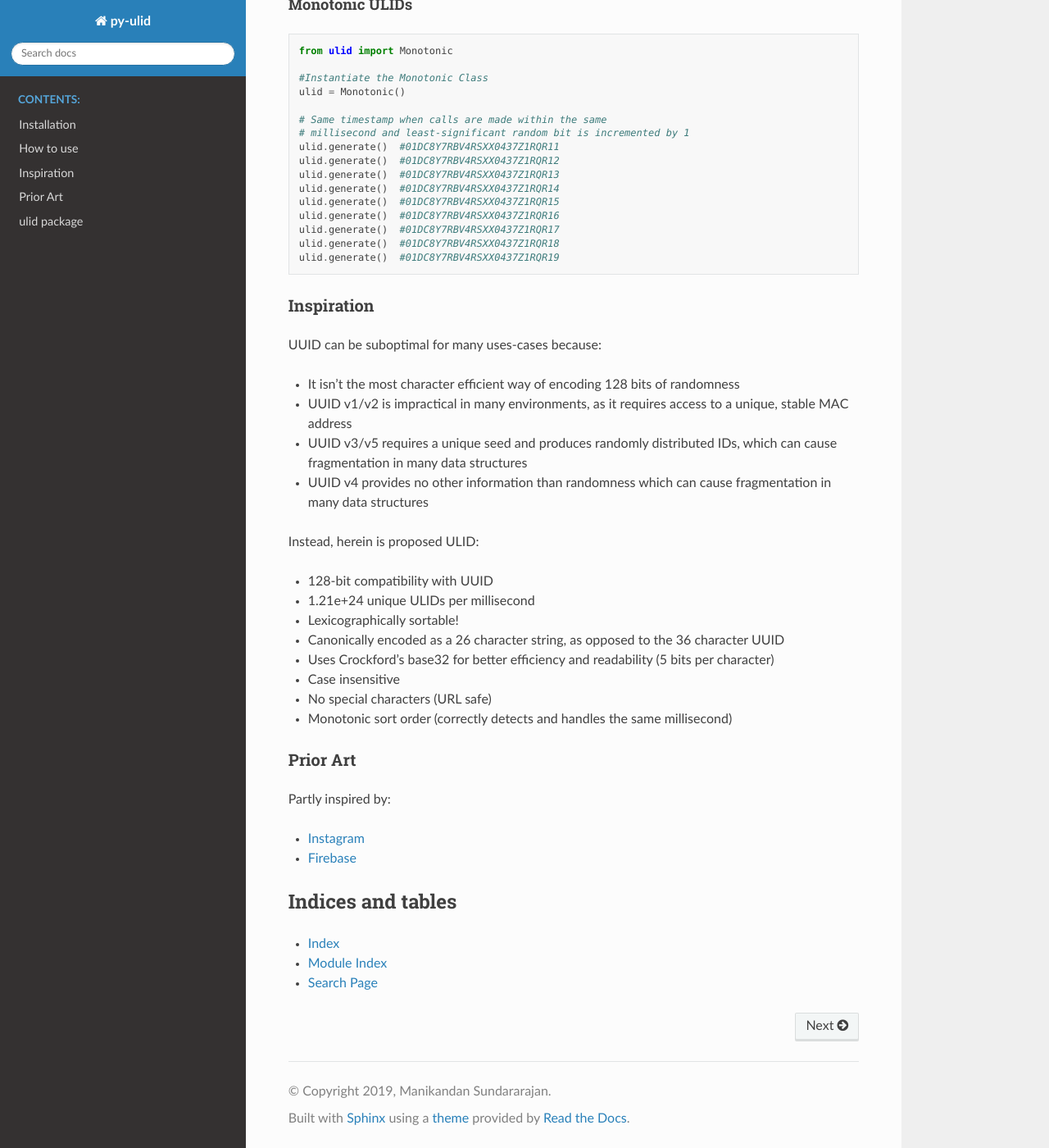
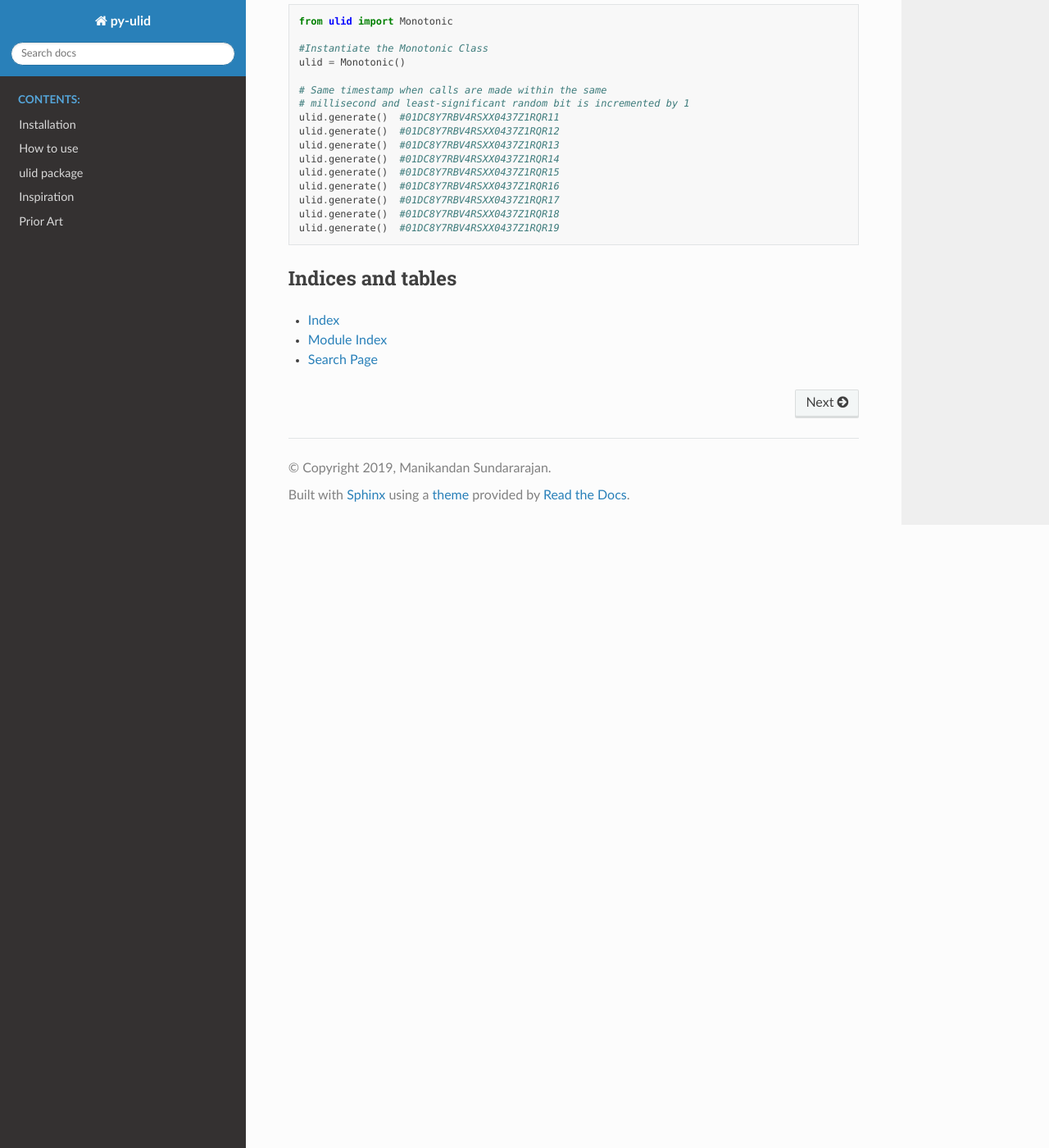
Before and after one commit to itsrainingmani/py-ulid, a Sphinx documentation site: the page built from docs/source/index.rst, in a window 1280 px wide and 1400 px high, scrolled down 1738 px. Shown: the whole window at 82% size. Built offline with Sphinx 7.4.7 and the Read the Docs theme 2.0.0, drawn with Linux system fonts in a browser that asks for light colours; some of the changed text lies outside the part shown.

Commit message:
Add italics when needed in docstrings. Move inpiration and prior art of readme to their own rst file

```diff
--- a/docs/source/index.rst
+++ b/docs/source/index.rst
@@ -12,6 +12,7 @@
 
    readme
    ulid
+   inspiration
 
 README
 ==================
--- a/docs/source/readme.rst
+++ b/docs/source/readme.rst
@@ -1,6 +1,6 @@
 |ulid logo|
 
-The py-ulid library is a minimal and self-contained implementation of
+The py-ulid library is a *minimal*, self-contained implementation of
 the ULID (Universally Unique Lexicographically Sortable Identifier)
 specification in Python. For more information, please refer to the
 `official specification`_.
@@ -15,7 +15,7 @@
    pip install py-ulid
 
 The py-ulid library can be used in any version of python >= 3.5 and does
-not require any additional packages or modules.
+not require *any* additional packages or modules.
 
 How to use
 ----------
@@ -67,45 +67,6 @@
    ulid.generate()  #01DC8Y7RBV4RSXX0437Z1RQR18
    ulid.generate()  #01DC8Y7RBV4RSXX0437Z1RQR19
 
-Inspiration
------------
-
-UUID can be suboptimal for many uses-cases because:
-
--  It isn't the most character efficient way of encoding 128 bits of
-   randomness
--  UUID v1/v2 is impractical in many environments, as it requires access
-   to a unique, stable MAC address
--  UUID v3/v5 requires a unique seed and produces randomly distributed
-   IDs, which can cause fragmentation in many data structures
--  UUID v4 provides no other information than randomness which can cause
-   fragmentation in many data structures
-
-Instead, herein is proposed ULID:
-
--  128-bit compatibility with UUID
--  1.21e+24 unique ULIDs per millisecond
--  Lexicographically sortable!
--  Canonically encoded as a 26 character string, as opposed to the 36
-   character UUID
--  Uses Crockford's base32 for better efficiency and readability (5 bits
-   per character)
--  Case insensitive
--  No special characters (URL safe)
--  Monotonic sort order (correctly detects and handles the same
-   millisecond)
-
-Prior Art
----------
-
-Partly inspired by:
-
--  `Instagram`_
--  `Firebase`_
-
 .. _official specification: https://github.com/ulid/spec
 .. _PyPi: https://pypi.org/project/py-ulid
-.. _Instagram: http://instagram-engineering.tumblr.com/post/10853187575/sharding-ids-at-instagram
-.. _Firebase: https://firebase.googleblog.com/2015/02/the-2120-ways-to-ensure-unique_68.html
-
 .. |ulid logo| image:: https://raw.githubusercontent.com/tsmanikandan/py-ulid/master/logo.png
```
Also changed, not shown: docs/source/inspiration.rst (added, +38 -0 lines), docs/source/ulid.rst (+1 -17 lines).
